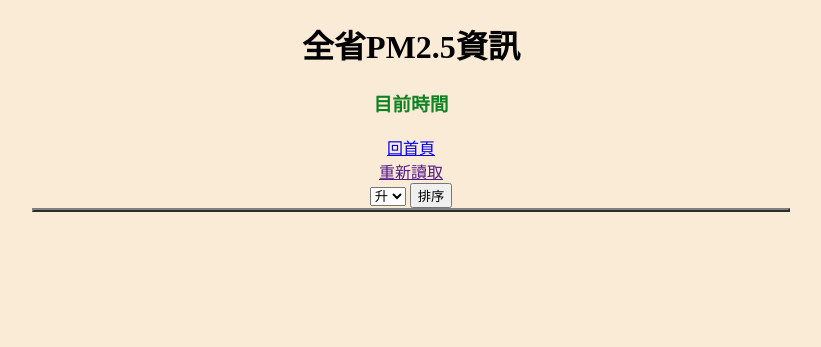
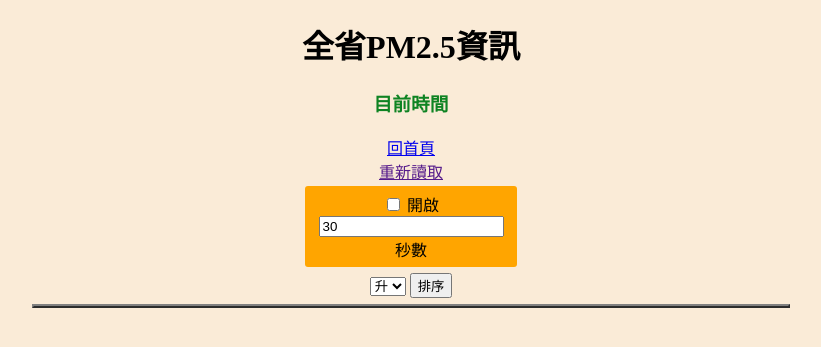
Before and after one commit to abcJason/flaskdemo, a Flask app: template templates/pm25.html in a window 1280 px wide. Shown: the top 347 px of the page, without its empty margins (229-1050 px from the left). Run offline with Flask 3, Linux system fonts and the light colour scheme; the template is opened without the code that fills it, so the values that code supplies are empty.

Commit message:
後端修改秒數未成功

```diff
--- a/templates/pm25.html
+++ b/templates/pm25.html
@@ -29,6 +29,25 @@
             }
         }
 
+        .panell {
+            width: 200px;
+            margin: 3px auto;
+            background-color: orange;
+            padding: 6px;
+            border-radius: 3px;
+        }
+
+        .button-style {
+            background-color: aqua;
+            border: 0;
+            width: 50px;
+            border-radius: 3px;
+        }
+
+        form {
+            margin: 6px 0px;
+        }
+
     </style>
 </head>
 <body>
@@ -36,6 +55,13 @@
     <h3 style="color: rgb(14, 131, 34);">目前時間 {{data["today"]}}</h3>
     <a href="/">回首頁</a><br>
     <a href="">重新讀取</a>
+
+    <div class="panell">
+        <input type="checkbox" name="" id="check-reload">
+        開啟
+        <input name="" id="reload-sec" type="number">秒數
+    </div>
+
     <form action="" method="POST">
         <select name="sort" id="sort">
             <option value="true">升</option>
@@ -62,5 +88,47 @@
             {% endfor %}
         </tbody>
     </table>
+    <script>
+        const checkReload=document.querySelector("#check-reload");
+        const reloadSecond=document.querySelector("#reload-sec");
+        const delaySecond=30;
+        reloadSecond.value = delaySecond;
+
+
+        window.onload = function(){
+            // 讀取
+            console.log("reload!");
+            checkReload.checked=localStorage.getItem("CheckReload") ? true : false;
+            reloadSecond.value = localStorage.getItem("ReloadSecond") ? localStorage.getItem("ReloadSecond")
+                : delaySecond;
+
+            SetUpdateInterval();
+        };
+
+        checkReload.addEventListener("change",() => {
+            // 儲存
+
+            localStorage.setItem("CheckReload",checkReload.checked);
+            localStorage.setItem("ReloadSecond",reloadSecond.value);
+
+            SetUpdateInterval();
+        });
+
+        function SetUpdateInterval() {
+            if (checkReload.checked) {
+                console.log("start reload!");
+                let sec =Number(reloadSecond.value) *1000;
+                setInterval((() => {
+                    window.location.reload();
+                }), sec);
+            }
+        }
+
+
+
+
+
+
+    </script>
 </body>
 </html>
```
